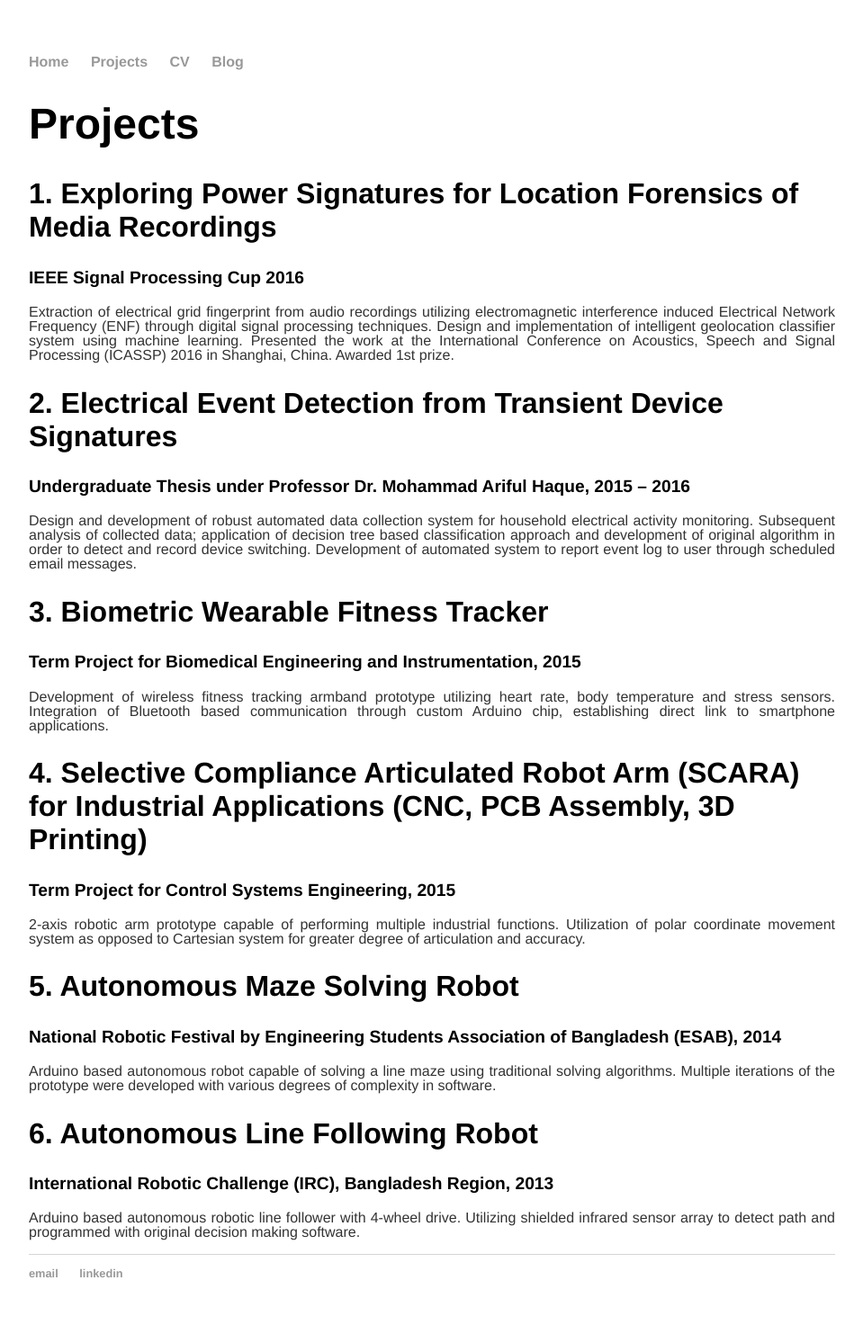
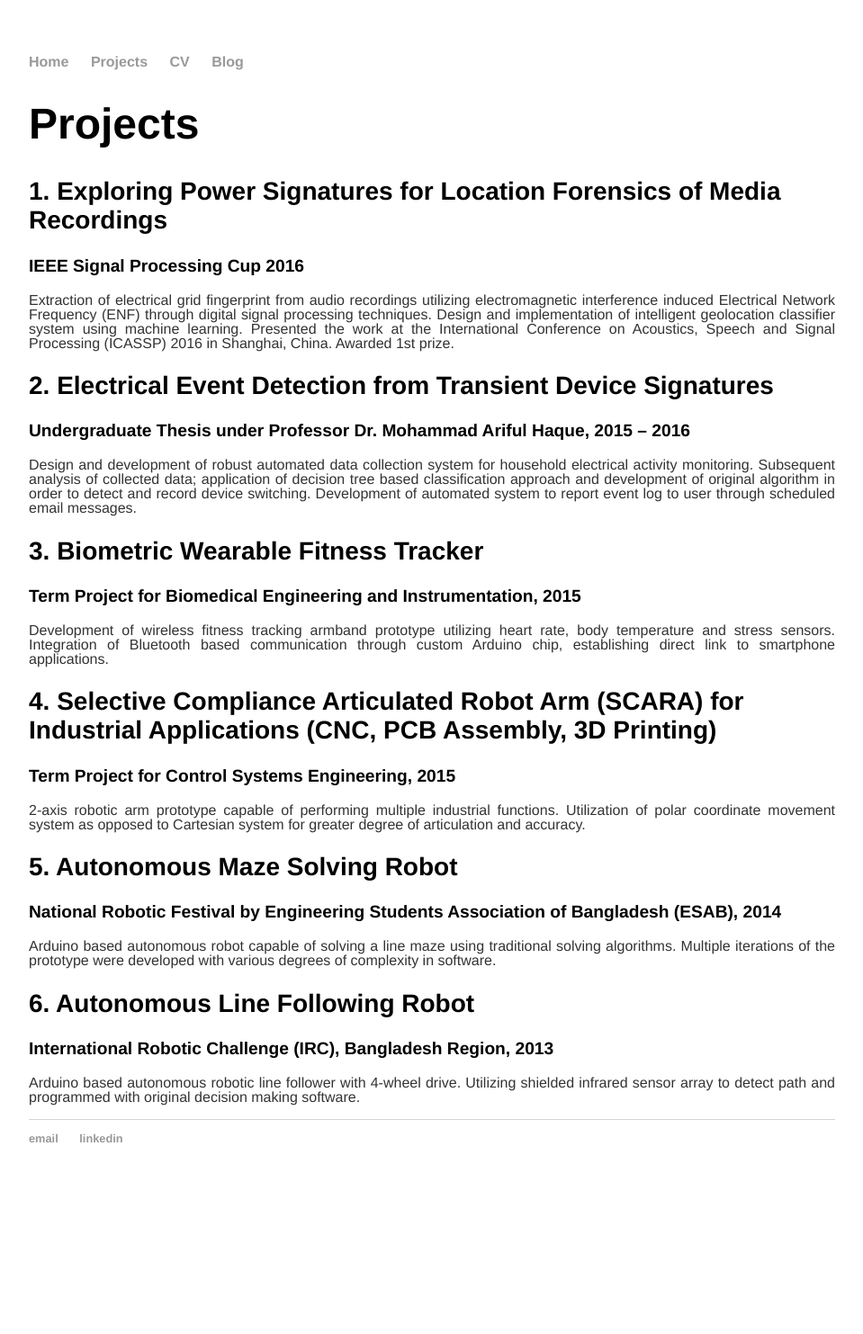
Before and after one commit to MunifMujib/munifmujib.github.io, a Jekyll site: the page built from projects.html, in a window 1280 px wide. Shown: the whole page at 90% size, without its empty margins (160-1119 px from the left). Built offline with Jekyll 4.4.1, drawn with Linux system fonts in a browser that asks for light colours; after the commit the page ends 1333 px from its top, so only the background shows below that.

Commit message:
Update main.css

```diff
--- a/css/main.css
+++ b/css/main.css
@@ -24,7 +24,7 @@ h1 {
     font-family:'Helvetica', 'Arial', 'Sans-Serif';
 }
 h2 {
-    font-size: 2em;
+    font-size: 1.75em;
     font-family:'Helvetica', 'Arial', 'Sans-Serif';
 }
 h3 {
```
